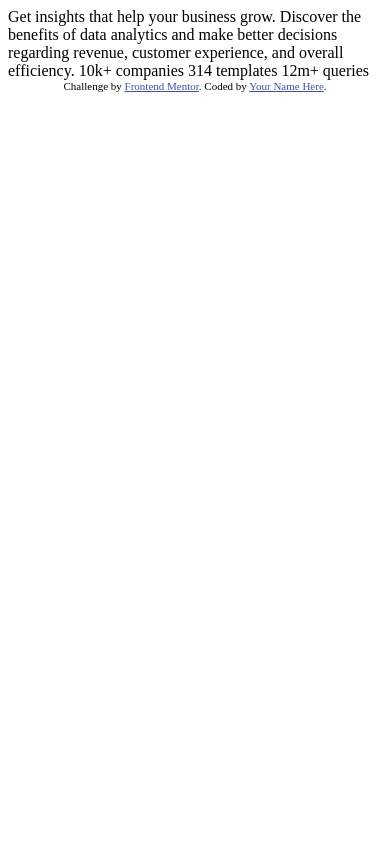
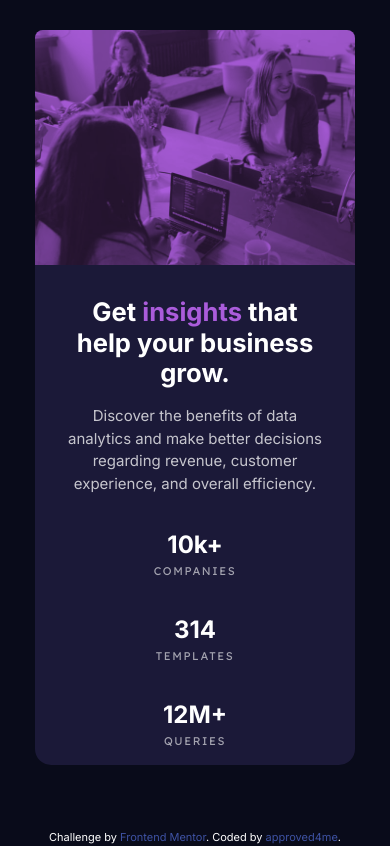
Before and after one commit to approved4me/FM-Stats-preview-card-component, a plain HTML site: page index.html in a window 390 px wide. Drawn offline with Linux system fonts and the light colour scheme.

Commit message:
mobile device ready

```diff
--- a/index.html
+++ b/index.html
@@ -1,33 +1,41 @@
 <!DOCTYPE html>
 <html lang="en">
+
 <head>
   <meta charset="UTF-8">
-  <meta name="viewport" content="width=device-width, initial-scale=1.0"> <!-- displays site properly based on user's device -->
+  <meta name="viewport" content="width=device-width, initial-scale=1.0">
+  <link rel="icon" type="image/png" sizes="32x32" href="./images/favicon-32x32.png">
+  <link rel="preconnect" href="https://fonts.googleapis.com">
+  <link rel="preconnect" href="https://fonts.gstatic.com" crossorigin>
+  <link href="https://fonts.googleapis.com/css2?family=Inter:wght@400;700&family=Lexend+Deca&display=swap"
+    rel="stylesheet">
+  <link rel="stylesheet" href="style.css">
+  <title>Frontend Mentor | Stats preview card component</title>
+</head>
 
-  <link rel="icon" type="image/png" sizes="32x32" href="./images/favicon-32x32.png">
+<body>
+  <main>
+    <article>
+      <div class="content_image">
+        <img src="./images/image-header-mobile.jpg" alt="Three woman working in the office">
+      </div>
+      <div class="content">
+        <h1>Get <span>insights</span> that help your business grow.</h1>
+        <p>Discover the benefits of data analytics and make better decisions regarding revenue, customer
+          experience, and overall efficiency.</p>
+      </div>
+      <div class="content_stats">
+        <div class="stats">10k+<span>companies</span></div>
+        <div class="stats">314<span>templates</span></div>
+        <div class="stats">12M+<span>queries</span></div>
+      </div>
+    </article>
+  </main>
 
-  <title>Frontend Mentor | Stats preview card component</title>
+  <footer class="attribution">
+    Challenge by <a href="https://www.frontendmentor.io?ref=challenge" target="_blank">Frontend Mentor</a>.
+    Coded by <a href="https://github.com/approved4me/">approved4me</a>.
+  </footer>
+</body>
 
-  <!-- Feel free to remove these styles or customise in your own stylesheet 👍 -->
-  <style>
-    .attribution { font-size: 11px; text-align: center; }
-    .attribution a { color: hsl(228, 45%, 44%); }
-  </style>
-</head>
-<body>
-
-  Get insights that help your business grow.
-
-  Discover the benefits of data analytics and make better decisions regarding revenue, customer
-  experience, and overall efficiency.
-
-  10k+ companies
-  314 templates
-  12m+ queries
-
-  <div class="attribution">
-    Challenge by <a href="https://www.frontendmentor.io?ref=challenge" target="_blank">Frontend Mentor</a>.
-    Coded by <a href="#">Your Name Here</a>.
-  </div>
-</body>
 </html>
--- /dev/null
+++ b/style.css
@@ -0,0 +1,179 @@
+*,
+*::before,
+*::after {
+  box-sizing: border-box;
+}
+
+* {
+  margin: 0;
+}
+
+html,
+body {
+  height: 100%;
+}
+
+body {
+  line-height: 1.5;
+  -webkit-font-smoothing: antialiased;
+}
+
+img,
+picture,
+video,
+canvas,
+svg {
+  display: block;
+  max-width: 100%;
+}
+
+input,
+button,
+textarea,
+select {
+  font: inherit;
+}
+
+p,
+h1,
+h2,
+h3,
+h4,
+h5,
+h6 {
+  overflow-wrap: break-word;
+}
+
+/* RESET END*/
+
+/* COLORS */
+:root {
+
+  --primary_main-bg: hsl(233, 47%, 7%);
+  --primary_card-bg: hsl(244, 38%, 16%);
+  --primary_accent: hsl(277, 64%, 61%);
+
+  --neutral_main-heading_stats: hsl(0, 0%, 100%);
+  --neutral_main-paragraph: hsla(0, 0%, 100%, 0.75);
+  --neutral_stat-headings: hsla(0, 0%, 100%, 0.6);
+}
+
+body {
+  /* font-family: 'Lexend Deca', sans-serif; */
+  font-family: 'Inter', sans-serif;
+  background-color: var(--primary_main-bg);
+  color: var(--neutral_main-heading_stats);
+  font-size: 15px;
+  min-height: 100vh;
+  display: flex;
+  justify-content: center;
+  align-items: center;
+  flex-direction: column;
+}
+
+main {
+  margin-block: 1rem;
+  width: 22rem;
+  padding: 1rem;
+}
+
+article {
+  background-color: var(--primary_card-bg);
+  border-radius: 1rem;
+  box-shadow: 0 1rem 2rem -1rem var(--neutral_desaturated-blue);
+}
+
+.content_image {
+  border-radius: 0.5rem 0.5rem 0 0;
+  overflow: hidden;
+  background-color: var(--primary_accent);
+}
+
+.content_image img {
+  opacity: 0.8;
+  mix-blend-mode: multiply;
+}
+
+.content {
+  padding: 2rem 2rem 0 2rem;
+}
+
+.content h1 {
+  font-size: 1.6rem;
+  font-weight: 700;
+  line-height: 1.2;
+  text-align: center;
+}
+
+.content h1 span {
+  color: var(--primary_accent);
+}
+
+
+.content p {
+  color: var(--neutral_main-paragraph);
+  font-weight: 400;
+  text-align: center;
+  margin-block: 1rem;;
+}
+
+.content_stats > * {
+
+  color: var(--neutral_main-heading_stats);
+  text-align: center;
+  font-size: 1.5rem;
+  font-weight: 700;
+}
+
+.stats {
+  padding: 1rem;
+}
+
+.stats span {
+  font-family: 'Lexend Deca', sans-serif;
+  display: block;
+  color: var(--neutral_stat-headings);
+  text-transform: uppercase;
+  font-size: 0.7rem;
+  font-weight: 400;
+  letter-spacing: 0.1rem;
+}
+
+
+
+/* .flex-group {
+  margin-block: 1.5rem;
+  display: flex;
+  flex-wrap: wrap;
+  align-items: center;
+  background-color: var(--neutral_very-pale-blue);
+  padding-inline: 1rem;
+  padding-block: 1.5rem;
+  border-radius: 1rem;
+} */
+
+
+
+/* FOOTER START */
+.attribution {
+  color: var(--neutral_white);
+  margin-top: 2rem;
+  font-size: 11px;
+  text-align: center;
+}
+
+.attribution a {
+  color: hsl(228, 45%, 44%);
+  text-decoration: none;
+}
+
+/* @media only screen and (min-width: 600px) {
+  body {
+    background-image: url(./images/pattern-background-desktop.svg);
+  }
+
+  main {
+    width: 30rem;
+  }
+
+} */
```
